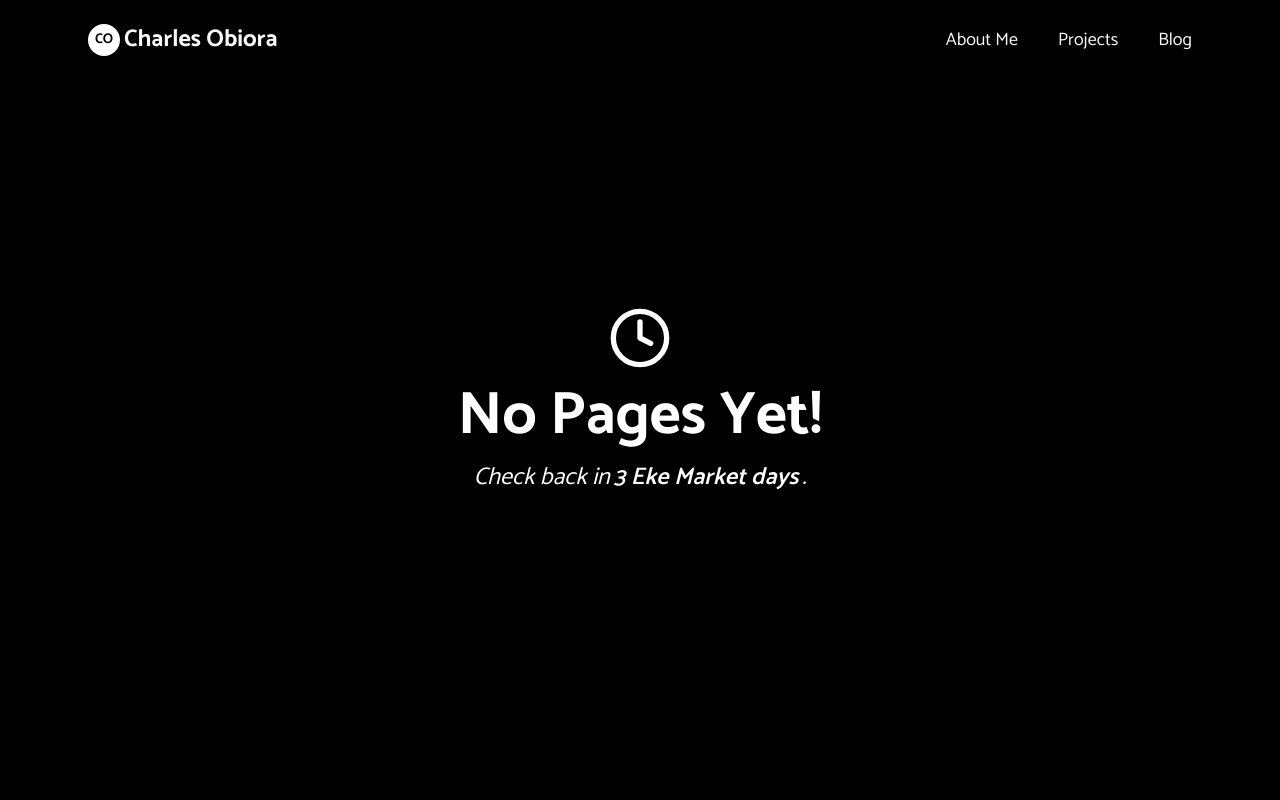
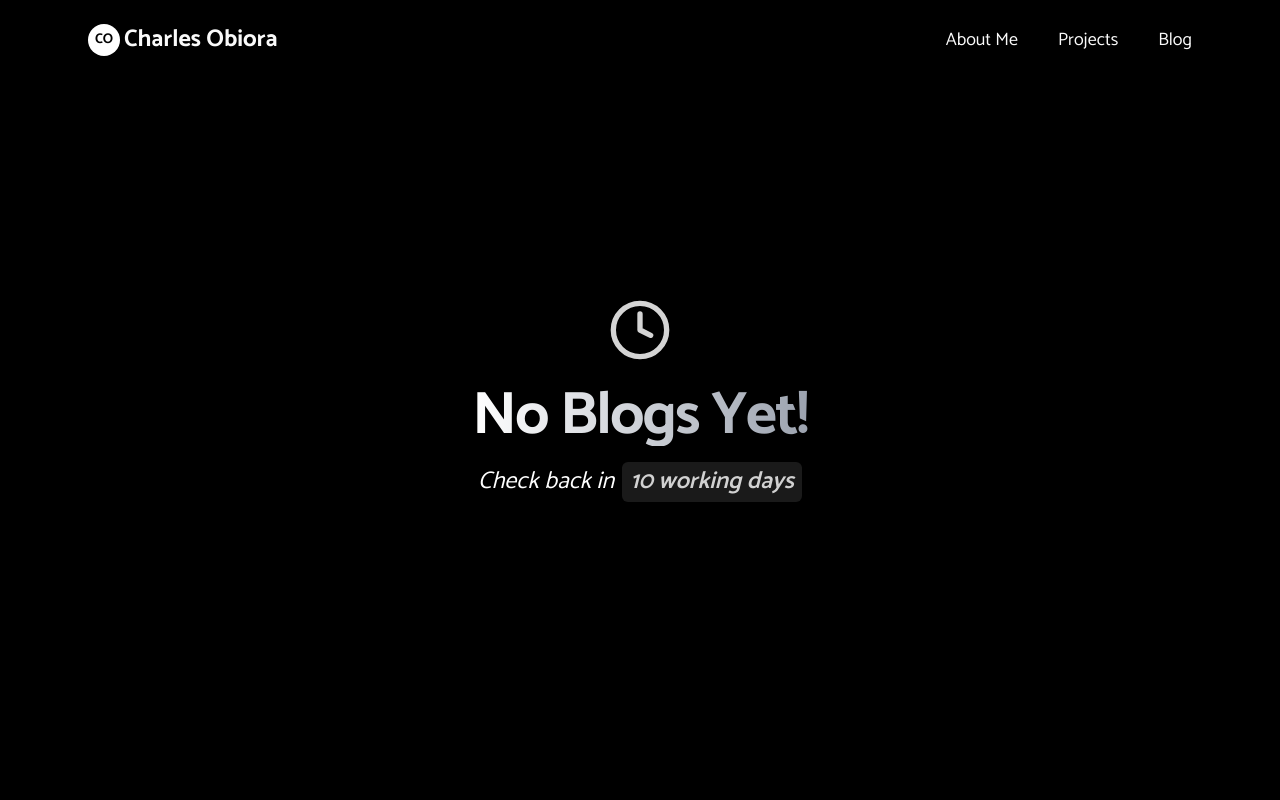
Before and after one commit to Charles77K/My-Portfolio, a Next.js app: page /blog in a window 1280 px wide. Shown: the top 800 px of the page. Built offline with nearby package versions, Linux system fonts and the light colour scheme.

Commit message:
Made some changes

```diff
--- a/app/about/page.tsx
+++ b/app/about/page.tsx
@@ -2,7 +2,7 @@
 import TechStackItem from "@/components/TechStackItem";
 import { CONTACT_INFO, EXPERIENCES, techStack } from "@/lib/static";
 
-export const Page = () => {
+const About = () => {
   return (
     <section className="min-h-screen mt-10 bg-black text-white px-4 py-16">
       <div className="max-w-3xl mx-auto">
@@ -93,5 +93,4 @@ export const Page = () => {
     </section>
   );
 };
-
-export default Page;
+export default About;
--- a/app/blog/page.tsx
+++ b/app/blog/page.tsx
@@ -4,12 +4,16 @@ import { Clock } from "lucide-react";
 const Page = () => {
   return (
     <div className="flex items-center justify-center min-h-screen bg-black text-white">
-      <div className="text-center p-8 rounded-2xl shadow-lg">
-        <Clock className="mx-auto mb-4 w-16 h-16 text-white" />
-        <h1 className="text-4xl md:text-6xl font-bold mb-4">No Pages Yet!</h1>
-        <p className="text-lg md:text-2xl italic flex items-center justify-center">
-          Check back in{" "}
-          <span className="mx-1 font-semibold">3 Eke Market days</span>.
+      <div className="text-center p-8 md:p-12 rounded-2xl shadow-2xl backdrop-blur-sm bg-black/40 transform transition-all duration-300">
+        <Clock className="mx-auto mb-6 w-16 h-16 text-white animate-pulse" />
+        <h1 className="text-4xl md:text-6xl font-bold mb-4 tracking-tight bg-gradient-to-r from-white to-gray-400 text-transparent bg-clip-text">
+          No Blogs Yet!
+        </h1>
+        <p className="text-lg md:text-2xl italic flex items-center justify-center space-x-2">
+          <span>Check back in</span>
+          <span className="font-semibold text-white/80 bg-white/10 px-2 py-1 rounded-md">
+            10 working days
+          </span>
         </p>
       </div>
     </div>
--- a/app/projects/[id]/page.tsx
+++ b/app/projects/[id]/page.tsx
@@ -24,6 +24,7 @@ export const generateStaticParams = async () => {
     return [];
   }
 };
+export const revalidate = 86400;
 
 export const generateMetadata = async ({
   params,
```
